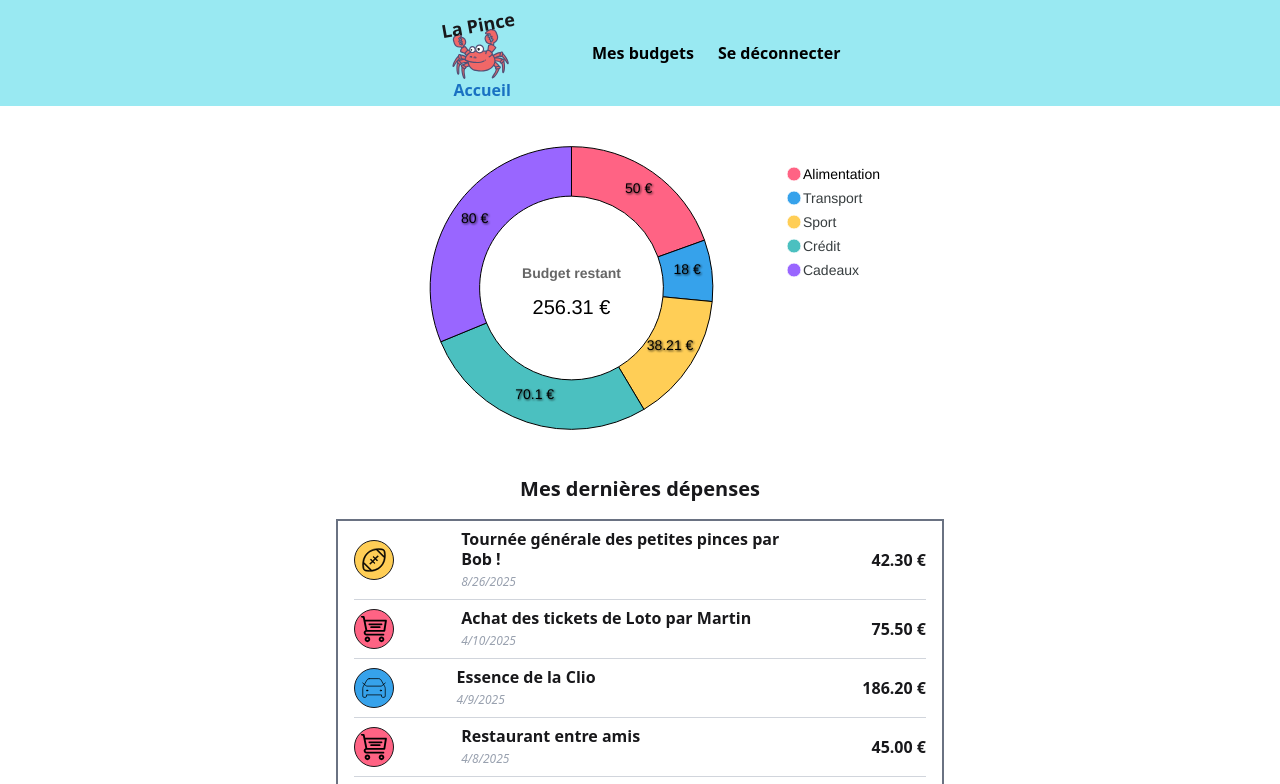
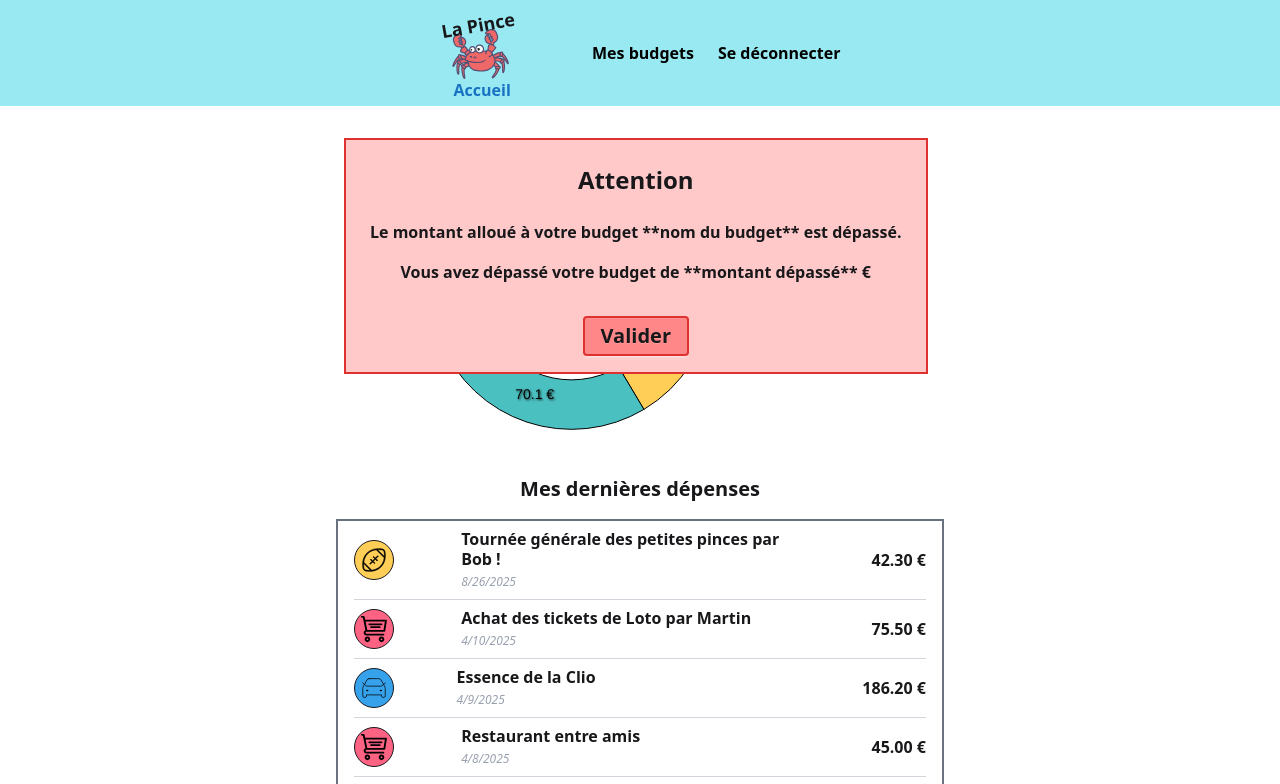
Before and after one commit to martinFretto/LaPince-FrontReact, a React (Vite) app in the folder La pince/: page /dashboard in a window 1280 px wide. Shown: the top 784 px of the page. Built offline with nearby package versions, Linux system fonts and the light colour scheme.

Commit message:
modal alert

```diff
--- /dev/null
+++ b/La pince/src/components/Modals/AlertExceededModal.tsx
@@ -0,0 +1,21 @@
+export default function AlertExceededModal() {
+	return (
+		<>
+			<div className="absolute z-10 border-2 border-[#e03131] bg-[#ffc9c9] flex flex-col items-center font-semibold mx-6">
+				<h1 className="py-6 text-2xl">Attention</h1>
+				<p className="mb-4 px-6">
+					Le montant alloué à votre budget **nom du budget** est dépassé.
+				</p>
+				<p className="mb-8 px-6">
+					Vous avez dépassé votre budget de **montant dépassé** €
+				</p>
+				<button
+					type="button"
+					className="btn mb-4 border-2 border-[#e03131] bg-[#ff8787] text-xl"
+				>
+					Valider
+				</button>
+			</div>
+		</>
+	);
+}
--- /dev/null
+++ b/La pince/src/components/Modals/AlertThresholdModal.tsx
@@ -0,0 +1,21 @@
+export default function AlertThresholdModal() {
+	return (
+		<>
+			<div className="absolute z-10 border-2 border-[#f08c00] bg-[#ffd8a8] flex flex-col items-center font-semibold mx-6">
+				<h1 className="py-6 text-2xl">Attention</h1>
+				<p className="mb-4 px-6">
+					Le seuil de votre budget **nom du budget** est dépassé.
+				</p>
+				<p className="mb-8 px-6">
+					Il vous reste **montant restant** € pour ce budget
+				</p>
+				<button
+					type="button"
+					className="btn mb-4 border-2 border-[#f08c00] bg-[#ffa94d] text-xl"
+				>
+					Valider
+				</button>
+			</div>
+		</>
+	);
+}
--- a/La pince/src/pages/Dashboard.tsx
+++ b/La pince/src/pages/Dashboard.tsx
@@ -2,6 +2,8 @@ import { useState } from "react";
 import DonutChart from "../components/Donught";
 import LastExpenses from "../components/LastExpenses";
 import ExpensesModal from "../components/Modals/ExpensesModal";
+import AlertThresholdModal from "../components/Modals/AlertThresholdModal";
+import AlertExceededModal from "../components/Modals/AlertExceededModal";
 
 export default function Dashboard() {
 	const [isOpen, setIsOpen] = useState(false);
@@ -15,6 +17,8 @@ export default function Dashboard() {
 
 	return (
 		<div>
+			<AlertThresholdModal />
+			<AlertExceededModal />
 			<DonutChart />
 			<LastExpenses onExpenseClick={handleExpenseClick} />
 			<ExpensesModal
```
